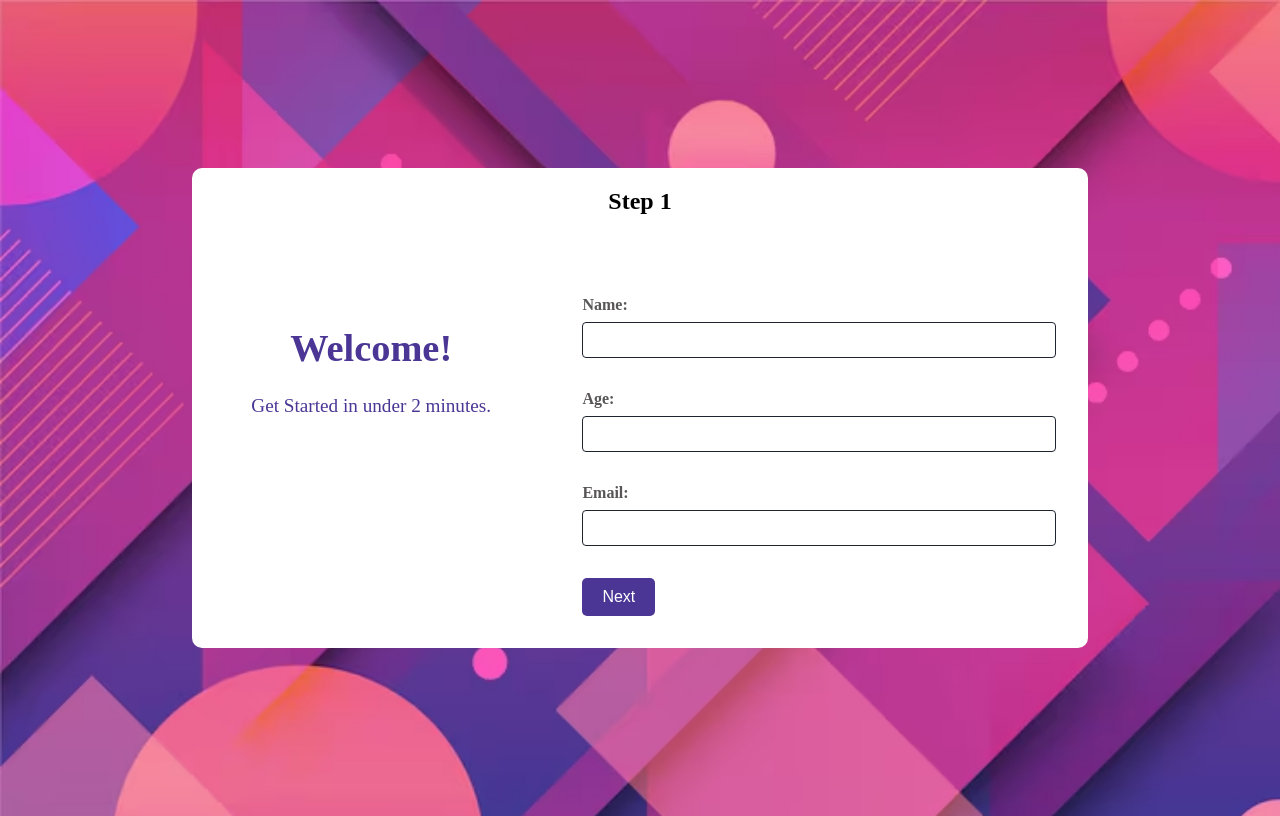
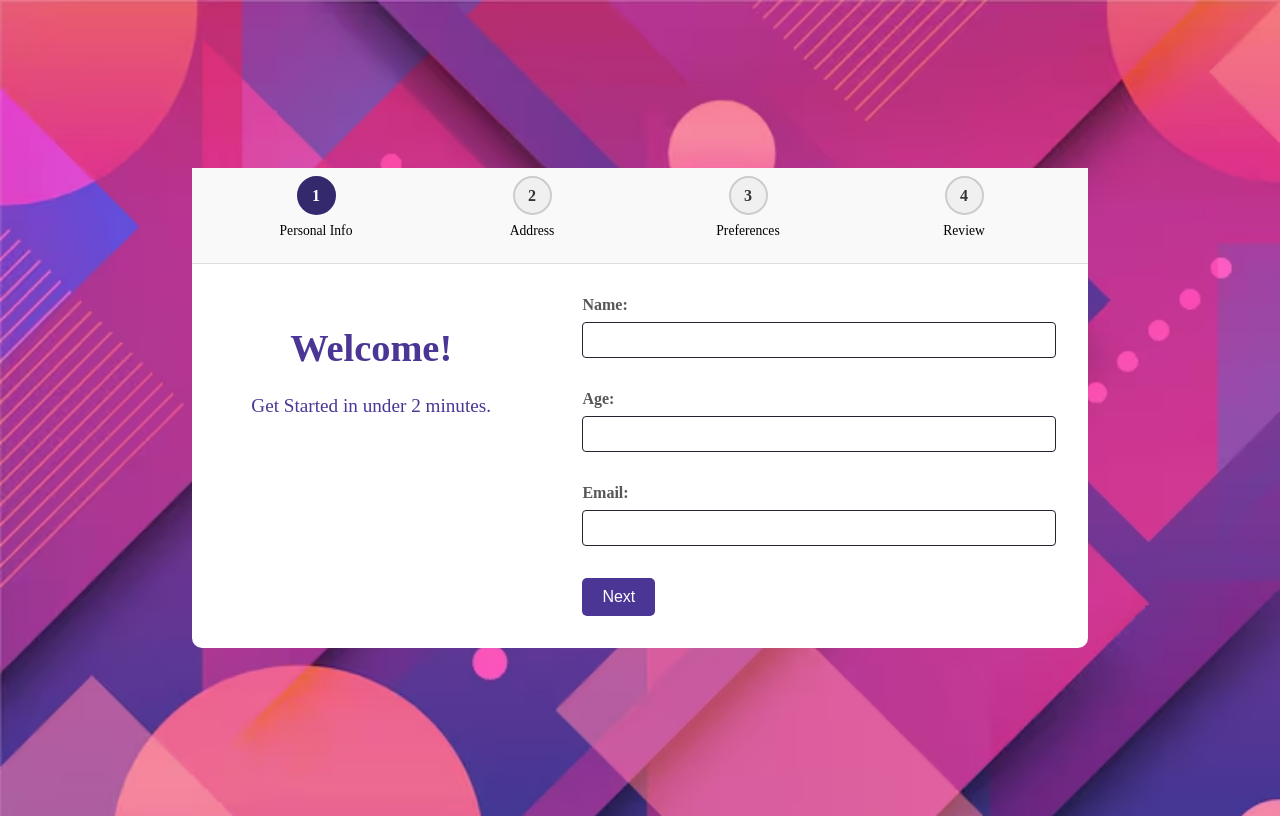
Before and after one commit to michellebarrigaIT/practica10, a React (Vite) app: page /exercise1 in a window 1280 px wide. Built offline with nearby package versions, Linux system fonts and the light colour scheme.

Commit message:
feat: add step indicator

```diff
--- /dev/null
+++ b/src/Exercise1/components/StepIndicator/StepIndicator.scss
@@ -0,0 +1,69 @@
+@use "../../../assets/styles/variables.scss" as variables;
+
+.step-indicator {
+    display: flex;
+    justify-content: space-between;
+    margin-bottom: 1rem;
+
+    .step {
+            display: flex;
+            flex-direction: column;
+            align-items: center;
+            flex: 1;
+            position: relative;
+
+        .circle {
+            width: 35px;
+            height: 35px;
+            border-radius: 50%;
+            display: flex;
+            align-items: center;
+            justify-content: center;
+            font-weight: bold;
+            border: 2px solid #ccc;
+            background: #f0f0f0;
+            color: #333;
+            transition: all 0.3s ease;
+        }
+
+        .label {
+            margin-top: 0.5rem;
+            font-size: 0.85rem;
+        }
+
+        &.active .circle {
+            border-color: variables.$btn-color-hover;
+            background: variables.$btn-color-hover;
+            color: white;
+        }
+
+        &.completed .circle {
+            border-color: variables.$btn-color;
+            background: variables.$btn-color;
+            color: white;
+        }
+
+        &::after {
+            content: "";
+                position: absolute;
+                top: 18px;
+                right: -50%;
+                width: 100%;
+                height: 2px;
+                background: #ccc;
+                z-index: -1;
+            }
+
+            &:last-child::after {
+                display: none;
+            }
+
+            &.completed::after {
+                background: #28a745;
+            }
+
+            &.active::after {
+                background: #007bff;
+            }
+    }
+}
--- /dev/null
+++ b/src/Exercise1/components/StepIndicator/StepIndicator.tsx
@@ -0,0 +1,23 @@
+import "./StepIndicator.scss";
+
+type StepIndicatorProps = {
+  step: number;
+  steps: string[];
+};
+
+export default function StepIndicator({ step, steps }: StepIndicatorProps) {
+    return (
+        <div className="step-indicator">
+        {steps.map((label, index) => {
+            const status =
+            index < step ? "completed" : index === step ? "active" : "pending";
+            return (
+            <div key={index} className={`step ${status}`}>
+                <div className="circle">{index + 1}</div>
+                <span className="label">{label}</span>
+            </div>
+            );
+        })}
+        </div>
+    );
+}
--- a/src/Exercise1/pages/MultiStepForm.scss
+++ b/src/Exercise1/pages/MultiStepForm.scss
@@ -9,6 +9,13 @@
     height: 60vh;
     border-radius: 10px;
     justify-content: center;
+
+    .header-bar {
+        grid-area: 1 / 1 / 2 / 6;
+        border-bottom: 1px solid #ddd;
+        padding: 0.5rem 1rem;
+        background-color: #f9f9f9;
+    }
 
     .title {
         grid-area: 1 / 1 / 2 / 6;
--- a/src/Exercise1/pages/MultiStepForm.tsx
+++ b/src/Exercise1/pages/MultiStepForm.tsx
@@ -7,6 +7,7 @@ import Step3 from "../components/Form/Step3/Step3";
 import Step4 from "../components/Form/Step4/Step4";
 import Navigation from "../components/Form/Navigation/Navigation";
 import './MultiStepForm.scss'
+import StepIndicator from "../components/StepIndicator/StepIndicator";
 
 const validationSchemas = [
     Yup.object({
@@ -41,6 +42,8 @@ const validationSchemas = [
     category: "",
 };
 
+const stepLabels = ["Personal Info", "Address", "Preferences", "Review"];
+
 export default function MultiStepForm() {
     const [step, setStep] = useState(0);
     const [savedValues, setSavedValues] = useState(initialValues);
@@ -66,7 +69,9 @@ export default function MultiStepForm() {
 
     return (
         <div className="multistep-container">
-            <h2 className="title">Step {step + 1}</h2>
+            <div className="header-bar" >
+                <StepIndicator step={step} steps={stepLabels} />
+            </div>
             <div className="welcome-message">
                 <h1>Welcome!</h1>
                 <p> Get Started in under 2 minutes.</p>
--- a/src/Exercise3/pages/Rating.scss
+++ b/src/Exercise3/pages/Rating.scss
@@ -3,7 +3,7 @@
     flex-direction: column;
     background-color: white;
     width: 50vw;
-    height: 60vh;
+    height: 75vh;
     border-radius: 10px;
     justify-content: center;
     padding: 1rem;
```
Lines whose indentation alone changed are shown as unchanged.
